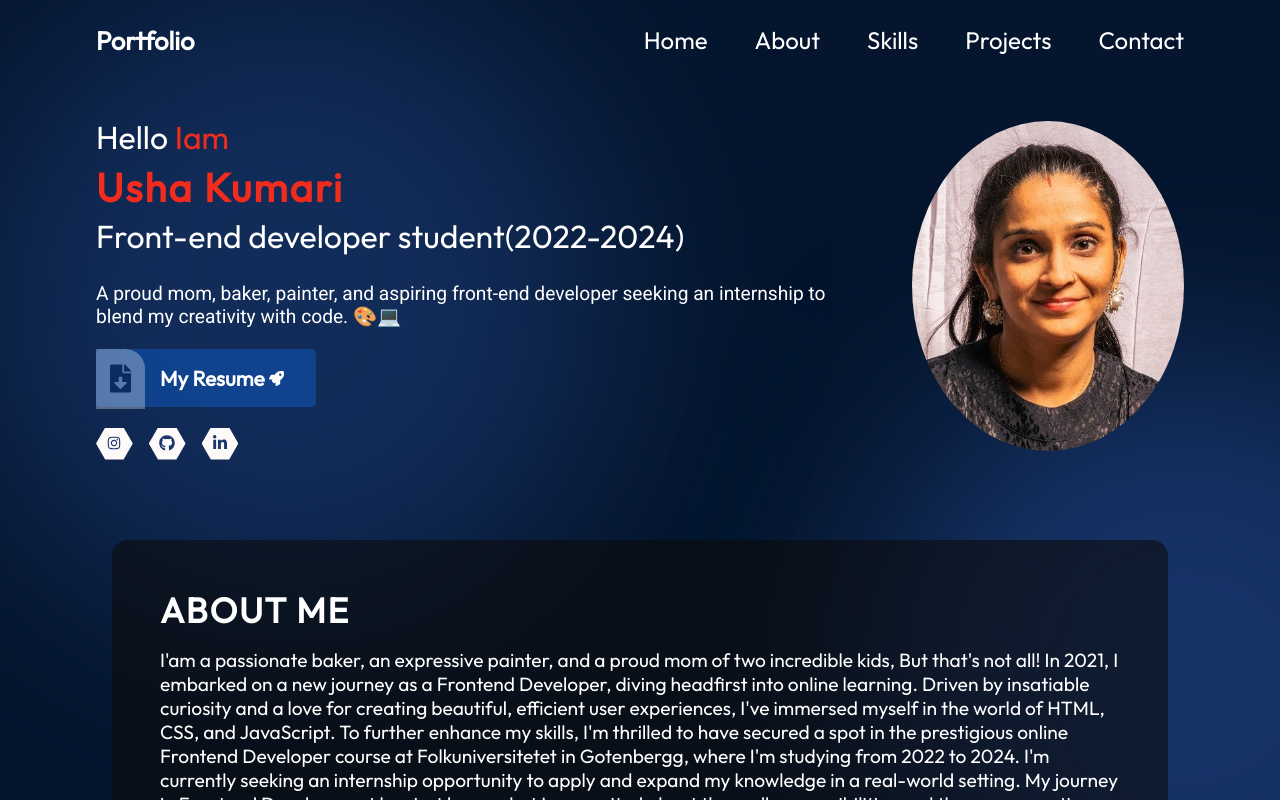
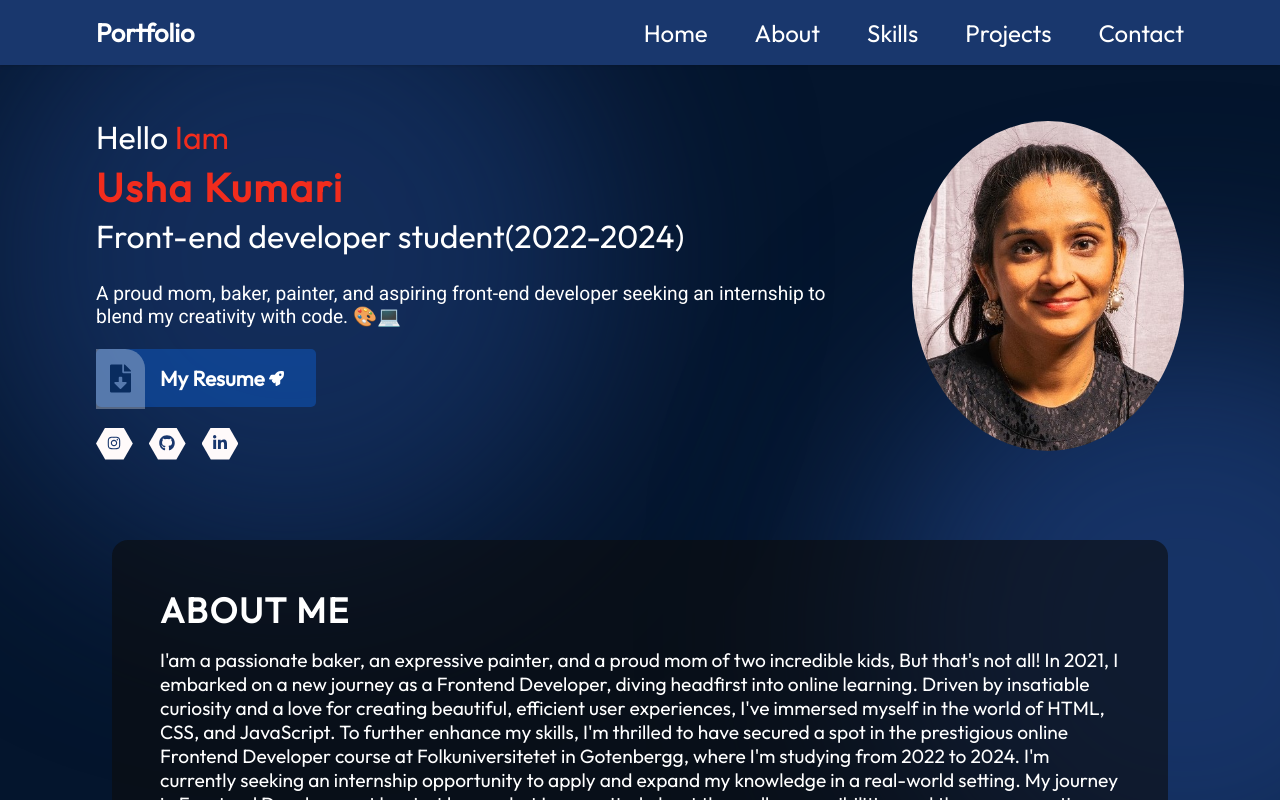
Before and after one commit to UshaKumari89/my-react-portofolio-main, a React (Vite) app: page / in a window 1280 px wide. Built offline with nearby package versions, Linux system fonts and the light colour scheme; a web font is replaced by a local one.

Commit message:
navigation fixed

```diff
--- a/src/components/Hero/hero.module.css
+++ b/src/components/Hero/hero.module.css
@@ -1,13 +1,15 @@
 @import "../../Var.css";
   /*hero section container*/
 .container {
-  position: relative;
+ position: relative;
   display: flex;
   align-items: center;
   justify-content:space-around;
-  margin: 2rem 6rem;
+  margin: 4rem 6rem;
   z-index: 1;
   font-family: var(--font-roboto);
+  padding-top: 3rem;
+
 
 
 }
--- a/src/components/Navbar/Navbar.module.css
+++ b/src/components/Navbar/Navbar.module.css
@@ -1,13 +1,17 @@
 @import "../../Var.css";
 
 .navbar {
-  position: relative;
+
+  position: fixed; /* Add this line */
+  top: 0; /* Ensures the navigation bar is at the top of the viewport */
   display: flex;
   align-items: center;
   justify-content: space-between;
- 	height:5rem;
   z-index: 2;
-  margin: 0 6rem;
+  padding: 1rem 6rem;
+  width: 100%; /* Set the width to 100% to make it full-width */
+  background-color: var(--color-secondary);
+  box-shadow: 0 0 4px 0 rgba(0, 0, 0, 0.25);
 }
 
 .title {
@@ -72,7 +76,7 @@
     flex-direction: column;
     align-items: flex-start;
 	  padding-top: 1.2rem;
-    margin: 0 1rem;
+    margin: 0;
 
   }
 
```
